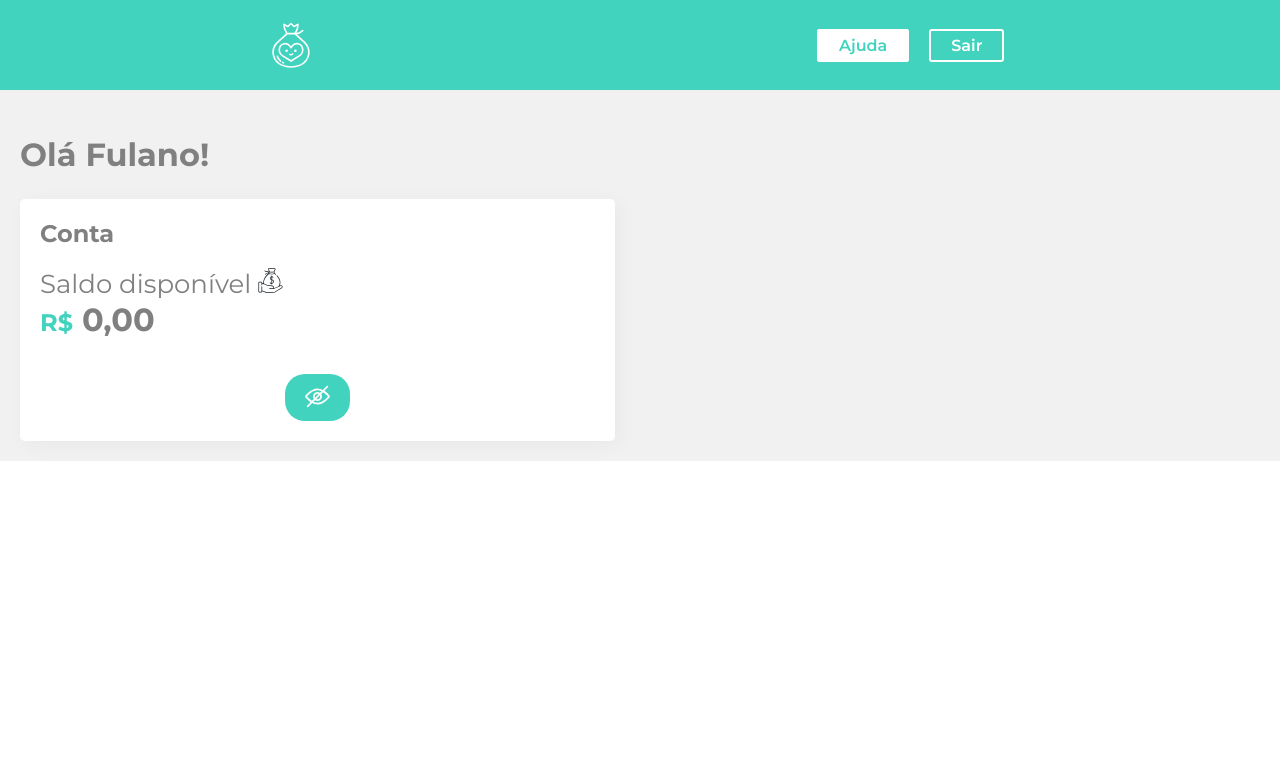
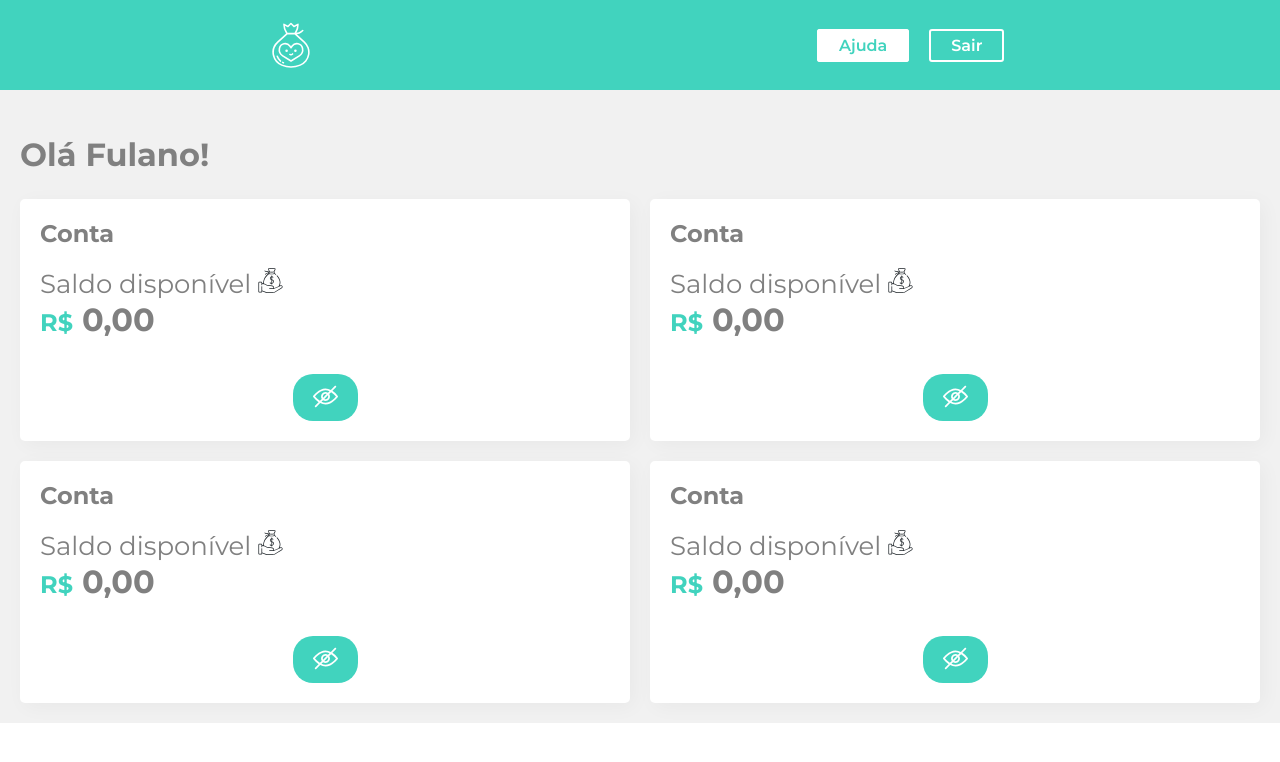
Before and after one commit to Luca-Ferri-Paschoal/smart-back, a React (Create React App) app: page / in a window 1280 px wide. Shown: the top 762 px of the page. Built offline with nearby package versions, Linux system fonts and the light colour scheme.

Commit message:
Terminando de tirar todos os estilos de estilos.css e criá-los com Styled-Components

```diff
--- a/src/Components/Conta/index.jsx
+++ b/src/Components/Conta/index.jsx
@@ -5,7 +5,7 @@
 import olho_icone from "../../assets/images/olho.svg";
 import dinheiro from "../../assets/images/dinheiro.svg";
 
-import { Icone } from "../UI";
+import { Icone, Box, Botao, Saldo, Detalhe } from "../UI";
 
 const IconeMargin = styled(Icone)`
   margin-top: 2px;
@@ -19,7 +19,7 @@
   };
 
   return (
-    <div className="box">
+    <Box>
       <h2>Conta</h2>
       <div style={{ fontSize: "26px", padding: "20px 0" }}>
         Saldo disponível{" "}
@@ -27,19 +27,19 @@
           <Icone src={dinheiro} alt="Ícone Saldo" />
         </span>
         {toggleState ? (
-          <div className="saldo">
-            <span className="detalhe">R$</span> 0,00{" "}
-          </div>
+          <Saldo>
+            <Detalhe className="detalhe">R$</Detalhe> 0,00{" "}
+          </Saldo>
         ) : null}
       </div>
 
-      <button className="btn" onClick={toggleHandler}>
+      <Botao onClick={toggleHandler}>
         <IconeMargin
           src={toggleState ? privado : olho_icone}
           alt="Privacidade do Saldo"
         />
-      </button>
-    </div>
+      </Botao>
+    </Box>
   );
 };
 
--- a/src/Components/Container/index.jsx
+++ b/src/Components/Container/index.jsx
@@ -12,7 +12,13 @@
 const Conteudo = styled.section`
   display: flex;
   flex-direction: row;
-  justify-content: space-between;
+  flex-wrap: wrap;
+  gap: 20px;
+
+  @media (max-width: 800px) {
+    flex-direction: column;
+    gap: 10px;
+  }
 `;
 
 export default () => {
@@ -21,6 +27,9 @@
       <Titulo>Olá Fulano!</Titulo>
       <Conteudo>
         <Conta />
+        <Conta />
+        <Conta />
+        <Conta />
       </Conteudo>
     </Container>
   );
--- a/src/Components/UI/index.js
+++ b/src/Components/UI/index.js
@@ -4,3 +4,43 @@
     height: 25px;
     width: 25px;
 `;
+
+export const Box = styled.div`
+    display: flex;
+    flex-direction: column;
+    justify-content: space-between;
+    background-color: white;
+    border-radius: 5px;
+    box-shadow: 4px 4px 20px 0px rgba(0, 0, 0, 0.04);
+    padding: 20px;
+    width: calc(50% - 10px);
+
+    @media (max-width: 800px) {
+        width: 100%;
+        min-width: unset;
+        max-width: unset;
+    }
+`;
+
+export const Botao = styled.button`
+    margin: 15px auto 0px auto;
+    display: block;
+    border-radius: 20px;
+    background-color: #41d3be;
+    border: none;
+    color: white;
+    font-weight: 600;
+    font-size: 14px;
+    padding: 8px 20px;
+    cursor: pointer;
+`;
+
+export const Saldo = styled.div`
+    font-weight: 700;
+    font-size: 32px;
+`;
+
+export const Detalhe = styled.span`
+    color: #41d3be;
+    font-size: 24px;
+`;
--- a/src/assets/estilos.css
+++ /dev/null
@@ -1,44 +0,0 @@
-.btn {
-  margin: 15px auto 0px auto;
-  display: block;
-  border-radius: 20px;
-  background-color: #41d3be;
-  border: none;
-  color: white;
-  font-weight: 600;
-  font-size: 14px;
-  padding: 8px 20px;
-  cursor: pointer;
-}
-
-.box {
-  display: flex;
-  flex-direction: column;
-  justify-content: space-between;
-  background-color: white;
-  border-radius: 5px;
-  box-shadow: 4px 4px 20px 0px rgba(0, 0, 0, 0.04);
-  padding: 20px;
-  width: 48%;
-}
-
-.saldo {
-  font-weight: 700;
-  font-size: 32px;
-}
-
-.detalhe {
-  color: #41d3be;
-  font-size: 24px;
-}
-
-@media (max-width: 800px) {
-  .box {
-    width: 95%;
-    margin: 5px;
-  }
-
-  .conteudo {
-    flex-direction: column;
-  }
-}
--- a/src/index.js
+++ b/src/index.js
@@ -1,6 +1,5 @@
 import React from 'react';
 import ReactDOM from 'react-dom/client';
-import "./assets/estilos.css";
 import App from './App';
 import reportWebVitals from './reportWebVitals';
 
```
